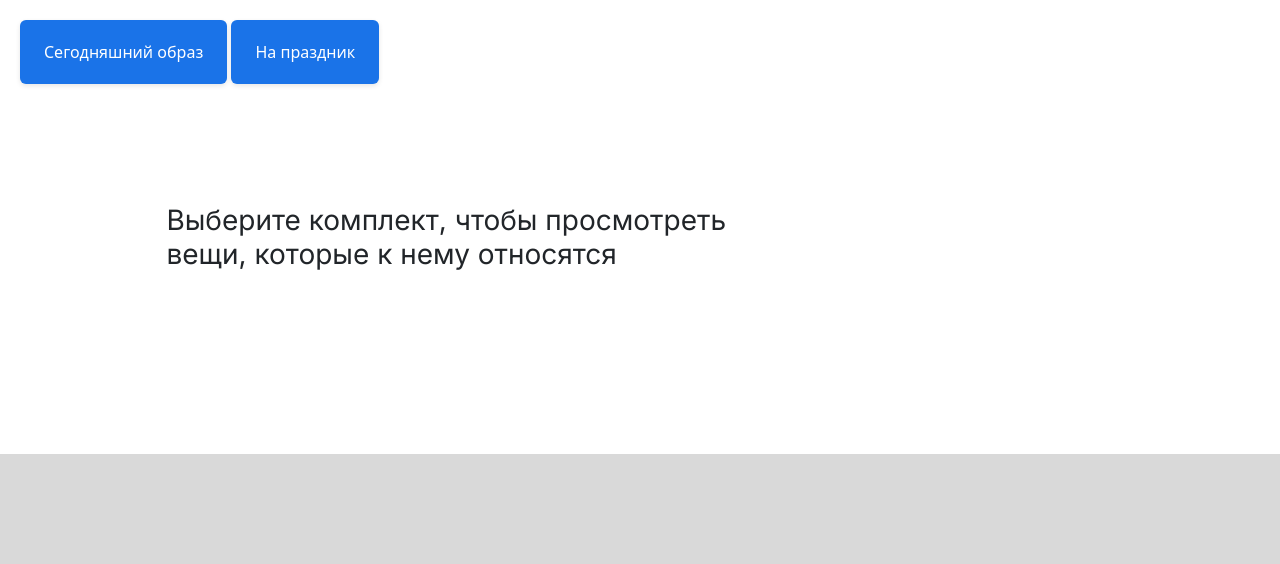
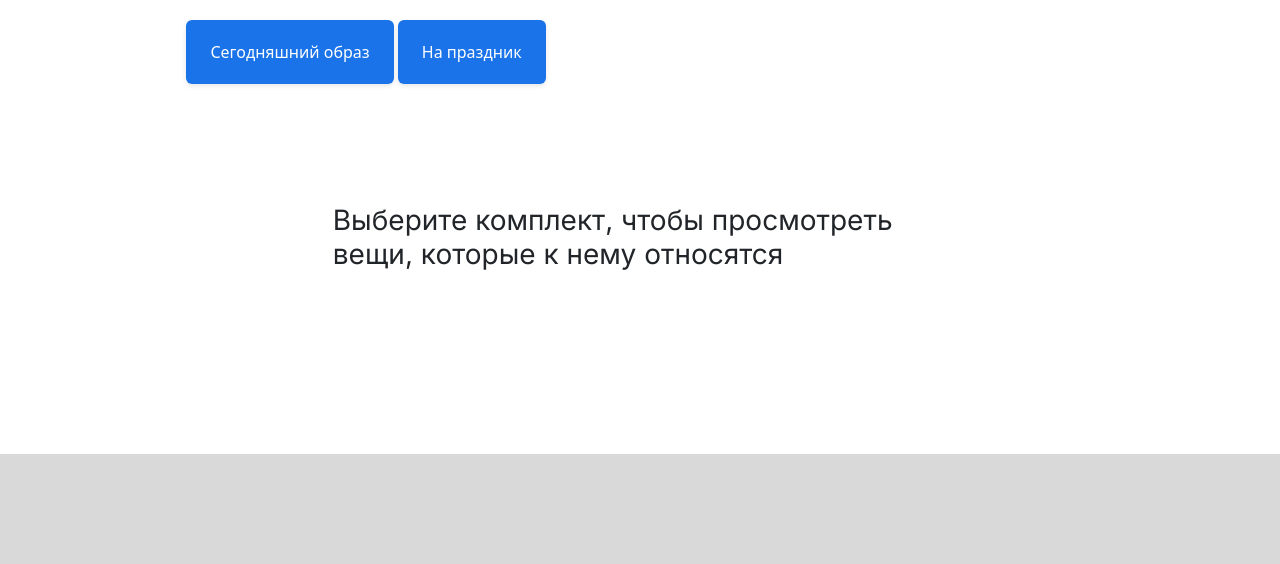
Before and after one commit to annakonda-com/Wardrober, a Flask app: page /look in a window 1280 px wide. Shown: the part 236-800 px from the top of the page. Run offline with Flask 3, Linux system fonts and the light colour scheme; a user stored in the database is signed in; some web fonts are replaced.

Commit message:
change css style for "look"

```diff
--- a/templates/look.html
+++ b/templates/look.html
@@ -1,7 +1,7 @@
 {% extends "base.html" %}
 {% block content %}
 {% if current_user.is_authenticated %}
-<div class="my_container-wardrobe">
+<div class="my_container my_container-wardrobe">
     <div class="button-container_wrd">
         {% for complect in complects %}
         <a href="/look/{{complect[0]}}" class="btn_categories_wrd">{{complect[1]}}</a>
```
